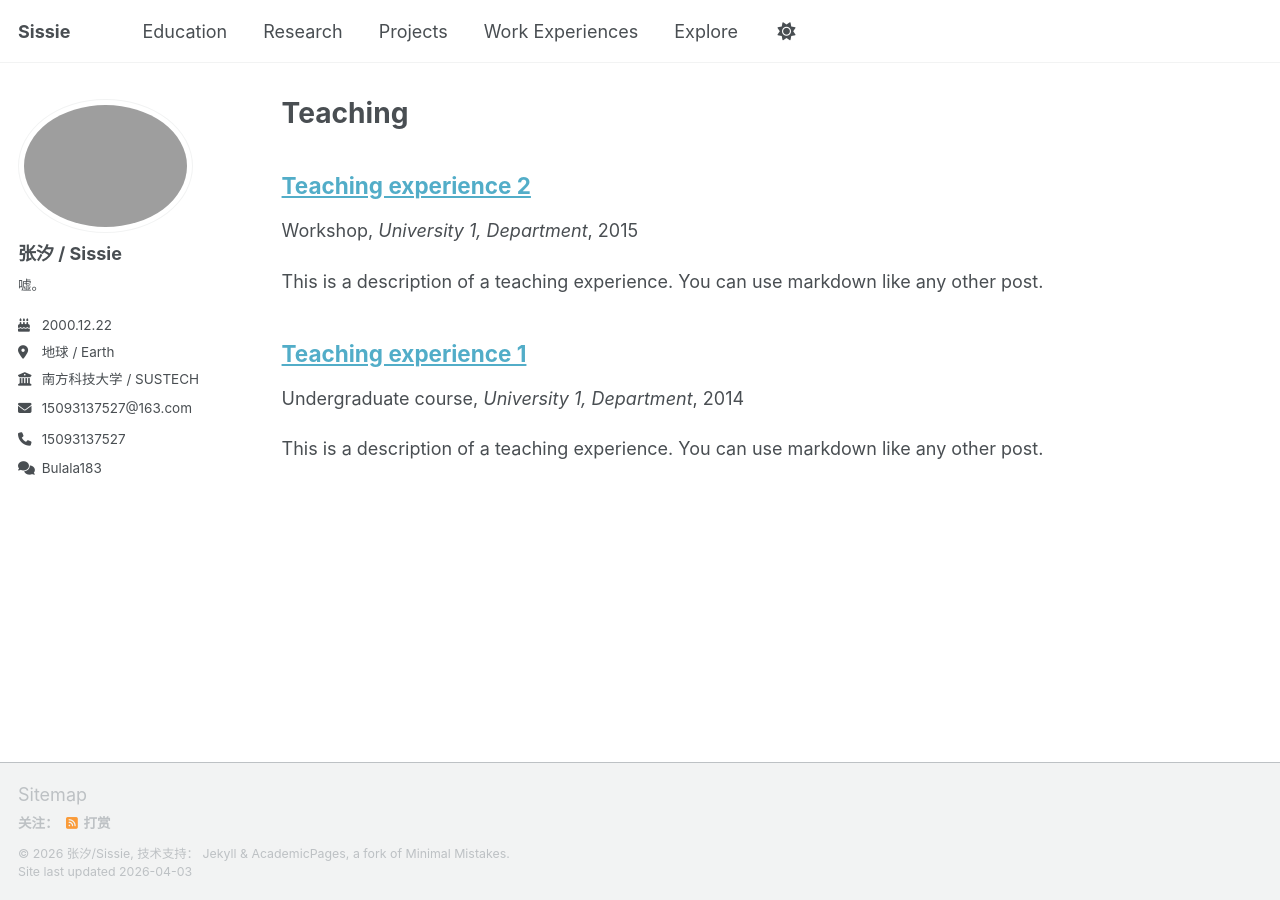
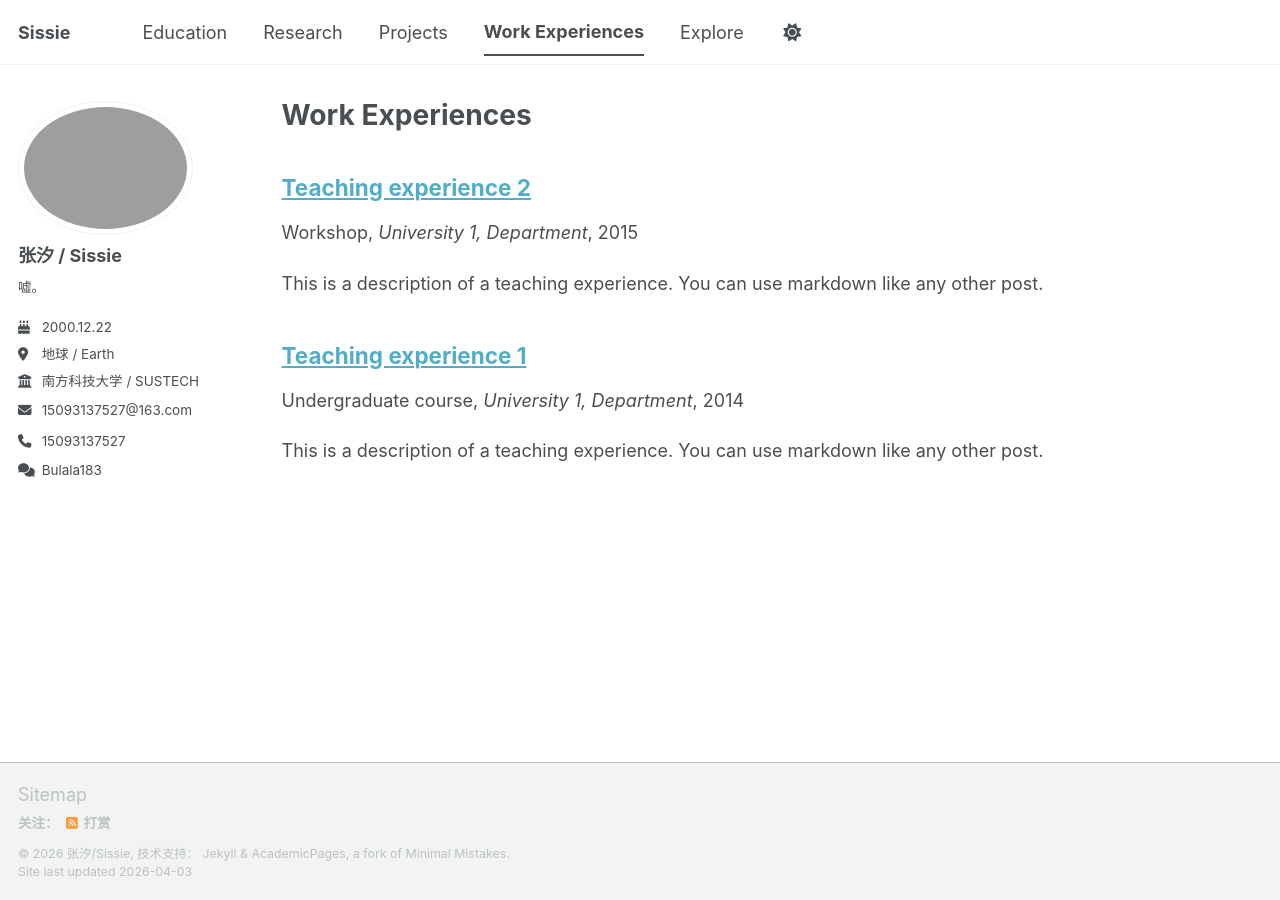
Before and after one commit to SeeSissie/SeeSissie.github.io, a Jekyll site: the page built from _pages/work experiences.html, in a window 1280 px wide. Built offline with Jekyll 4.4.1, drawn with Linux system fonts in a browser that asks for light colours; a script bundle is joined from its source files by our own code; library files that are not in the unit come from our copies.

Commit message:
Update and rename teaching.html to work experiences.html

```diff
--- a/_pages/teaching.html
+++ b/_pages/work experiences.html
@@ -1,7 +1,7 @@
 ---
 layout: archive
-title: "Teaching"
-permalink: /teaching/
+title: "Work Experiences"
+permalink: /work experiences/
 author_profile: true
 ---
 
```
